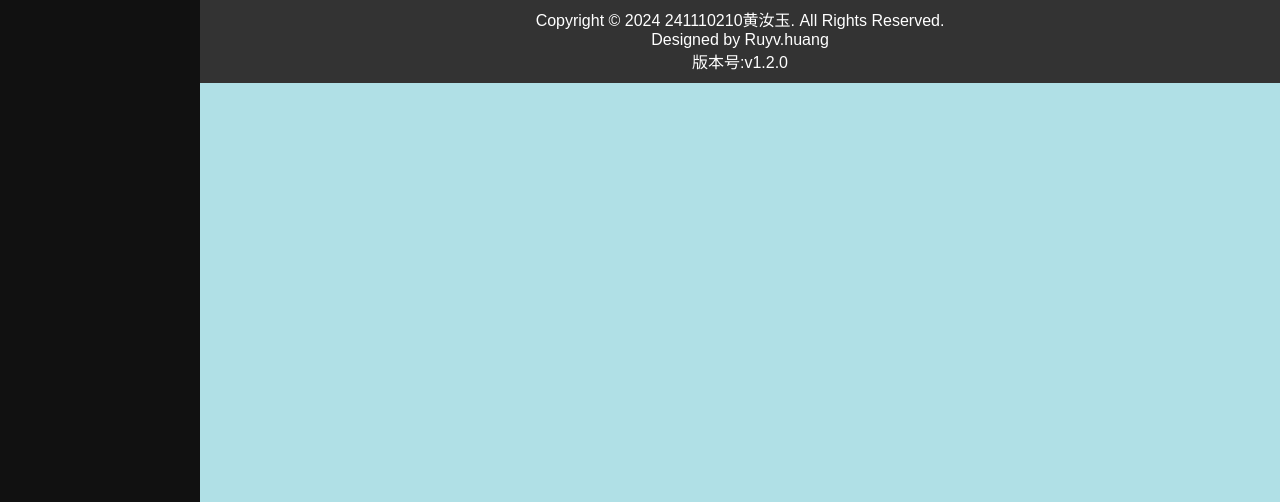
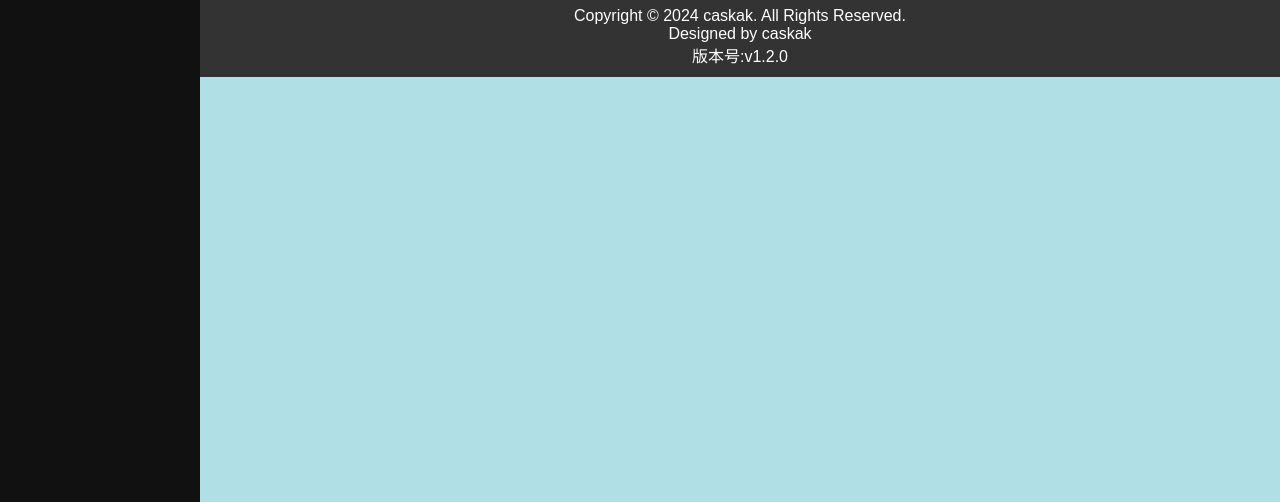
Before and after one commit to CasKak/Ruyv.huang.github.io, a plain HTML site: page know.html in a window 1280 px wide. Shown: the part 298-800 px from the top of the page. Drawn offline with Linux system fonts and the light colour scheme.

Commit message:
Update know.html

```diff
--- a/know.html
+++ b/know.html
@@ -6,7 +6,7 @@
 <link rel="icon" type="image/x-icon" href="校徽.png">
 <link rel="stylesheet" type="text/css" href="./MZstyle.css">
 <link rel="stylesheet" type="text/css" href="./MZmuesum.css">
-<meta name="241110210黄汝玉" content="客家博物馆;版本号:v1.1">
+<meta name="caskak" content="客家博物馆;版本号:v1.1">
 </head>
 <body>
 <div class="sidenav">
@@ -72,8 +72,8 @@
 </div>
 <!-- 版权说明 start -->
 <div class="footer">
-  <p class="copyright">Copyright © 2024 241110210黄汝玉. All Rights Reserved.</p>
-  <p>Designed by Ruyv.huang</p>
+  <p class="copyright">Copyright © 2024 caskak. All Rights Reserved.</p>
+  <p>Designed by caskak</p>
   <p>版本号:v1.2.0</p>
 </div>
 <!-- 版权说明 end -->
```
